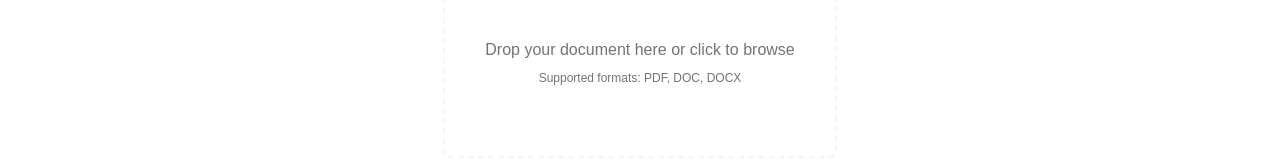
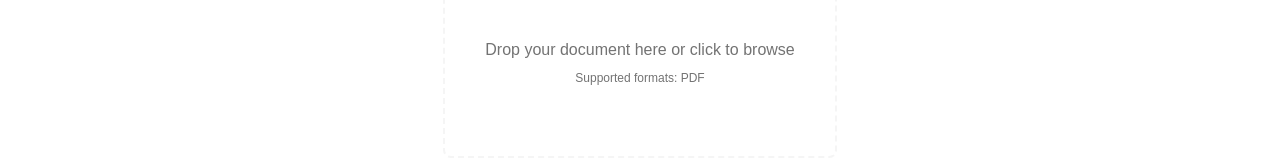
Before and after one commit to bila9630/azure, a Next.js app: page /start in a window 1280 px wide. Shown: the part 389-549 px from the top of the page. Built offline with nearby package versions, Linux system fonts and the light colour scheme.

Commit message:
passind width and height of pdf

```diff
--- a/src/app/(inner)/start/page.tsx
+++ b/src/app/(inner)/start/page.tsx
@@ -1,6 +1,5 @@
 'use client'
 
-import { ModeToggle } from "@/components/dark-mode-toggle";
 import FileDropzone from "@/components/file-dropzone";
 import { Button } from "@/components/ui/button";
 import { useState } from "react";
@@ -37,7 +36,9 @@ export default function Home() {
     // Set the PDF data in Jotai atom
     setPdfData({
       pdfUrl,
-      analysisData: data
+      analysisData: data,
+      width: data.width,
+      height: data.height
     });
 
     // Navigate to viewer page
@@ -77,7 +78,7 @@ export default function Home() {
                 Drop your document here or click to browse
               </p>
               <p className="text-xs text-muted-foreground mt-2">
-                Supported formats: PDF, DOC, DOCX
+                Supported formats: PDF
               </p>
             </div>
           </FileDropzone>
@@ -86,7 +87,6 @@ export default function Home() {
         <Button className="mt-2 px-8 py-2 text-base" onClick={handleClick} disabled={loading}>
           {loading ? "Loading..." : "Call api endpoint"}
         </Button>
-        {/* <ModeToggle /> */}
       </div>
     </div>
   )
--- a/src/app/(inner)/viewer/page.tsx
+++ b/src/app/(inner)/viewer/page.tsx
@@ -5,7 +5,6 @@ import { useAtom } from 'jotai';
 import { useRouter } from "next/navigation";
 import { useEffect } from 'react';
 import { pdfDataAtom } from '@/store/pdf-atoms';
-import { Table, TableHeader, TableBody, TableHead, TableRow, TableCell } from "@/components/ui/table";
 import { PdfDataList } from "@/components/PdfDataList";
 
 export default function PDFViewerPage() {
@@ -45,6 +44,8 @@ export default function PDFViewerPage() {
                     <PDFViewer
                         pdfUrl={pdfData.pdfUrl}
                         visibleBoxes={{}}
+                        pageWidthInches={pdfData.width}
+                        pageHeightInches={pdfData.height}
                     />
                 </div>
             </div>
--- a/src/store/pdf-atoms.ts
+++ b/src/store/pdf-atoms.ts
@@ -4,6 +4,8 @@ import { atomWithStorage } from 'jotai/utils';
 interface PDFData {
     pdfUrl: string;
     analysisData: any;
+    width?: number;
+    height?: number;
 }
 
 // Use atomWithStorage to persist the state
```
